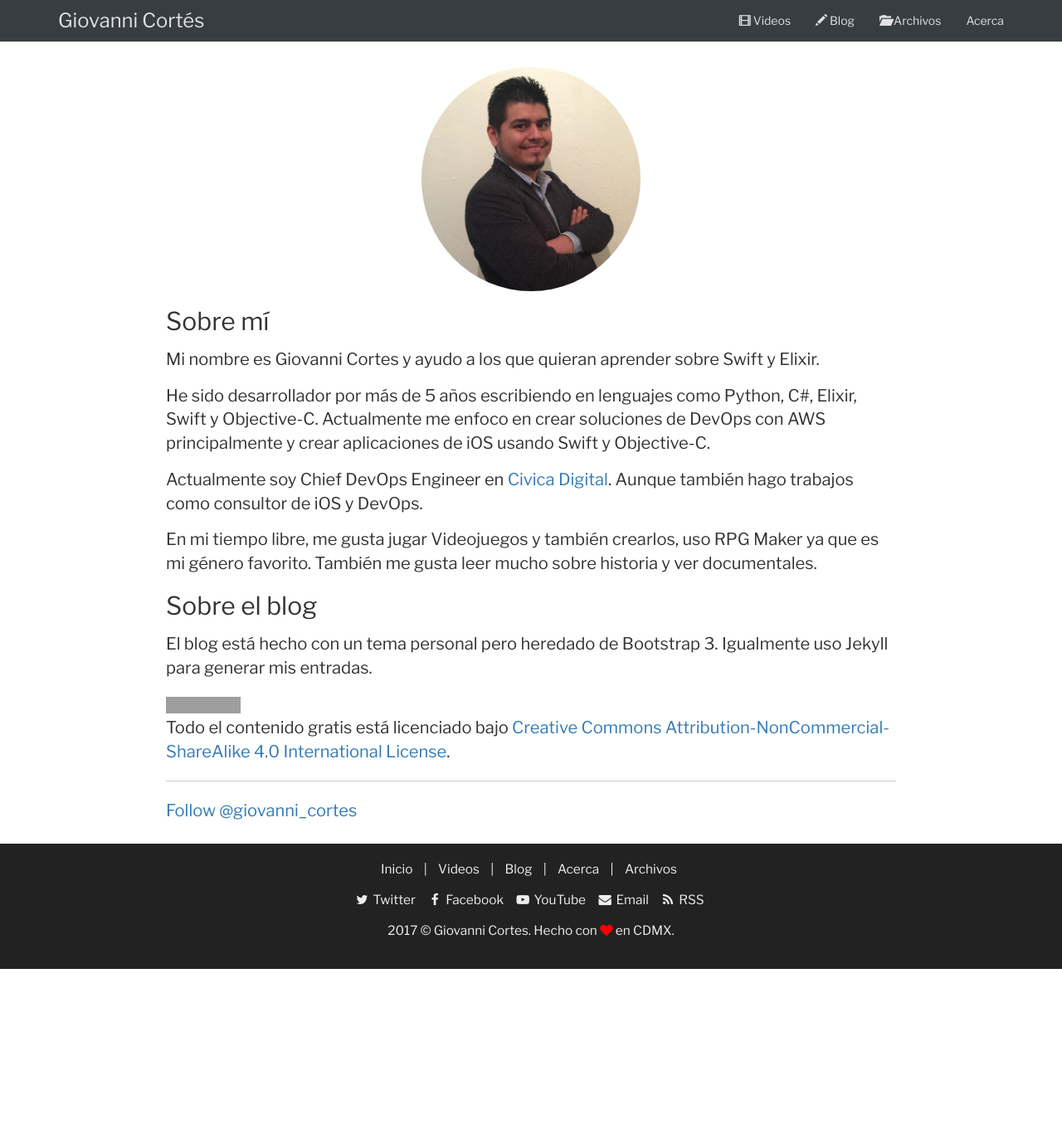
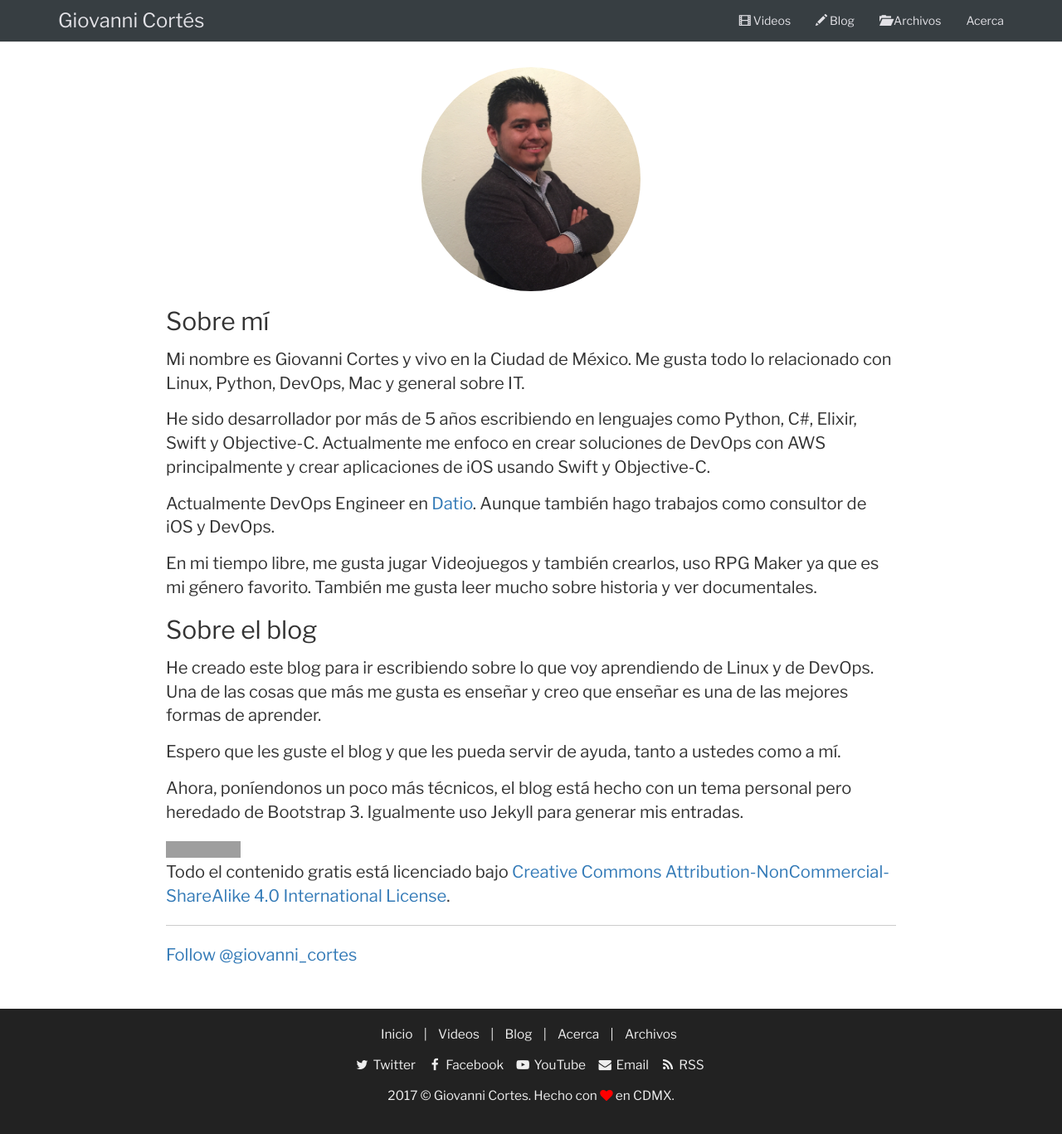
Before and after one commit to Gidrek/giovannicortes_old, a Jekyll site: the page built from acerca.html, in a window 1280 px wide. Shown: the whole page at 83% size. Built offline with Jekyll 4.4.1, drawn with Linux system fonts in a browser that asks for light colours; some web fonts are replaced; comment, search, counter and statistics services are not loaded; before the commit the page ends 1168 px from its top, so only the background shows below that; grey boxes are pictures that could not be loaded.

Commit message:
Changed some description

```diff
--- a/_config.yml
+++ b/_config.yml
@@ -17,7 +17,7 @@ title: Giovanni Cortes
 site_autor: Giovanni Cortes
 email: me@giovannicortes.com
 description: > # this means to ignore newlines until "baseurl:"
-  Pensamientos sobre Linux, DevOps, Python y más...
+  Aprendiendo sobre administración Linux y DevOps
 baseurl: "" # the subpath of your site, e.g. /blog
 url: "https://giovannicortes.com" # the base hostname & protocol for your site, e.g. http://example.com
 twitter_username: giovanni_cortes
--- a/acerca.html
+++ b/acerca.html
@@ -8,7 +8,8 @@ permalink: /acerca/
 
 <h2>Sobre mí</h2>
 
-<p>Mi nombre es Giovanni Cortes y ayudo a los que quieran aprender sobre Swift y Elixir.</p>
+<p>Mi nombre es Giovanni Cortes y vivo en la Ciudad de México. Me gusta todo lo relacionado con Linux, Python, DevOps, Mac y general
+sobre IT.</p>
 
 <p>
   He sido desarrollador por más de 5 años escribiendo en lenguajes como
@@ -17,7 +18,7 @@ permalink: /acerca/
 </p>
 
 <p>
-  Actualmente soy Chief DevOps Engineer en <a href="http://civica.digital" target="_blank">Civica Digital</a>. Aunque también hago trabajos como consultor de iOS y DevOps.
+  Actualmente DevOps Engineer en <a href="http://datiobd.com" target="_blank">Datio</a>. Aunque también hago trabajos como consultor de iOS y DevOps.
 </p>
 
 <p>
@@ -29,7 +30,16 @@ permalink: /acerca/
 
 <h2>Sobre el blog</h2>
 
-<p>El blog está hecho con un tema personal pero heredado de Bootstrap 3. Igualmente uso Jekyll para generar mis entradas.</p>
+<p>
+ He creado este blog para ir escribiendo sobre lo que voy aprendiendo de Linux y de DevOps. Una de las cosas que más me gusta es enseñar y creo que
+ enseñar es una de las mejores formas de aprender.
+</p>
+
+<p>
+  Espero que les guste el blog y que les pueda servir de ayuda, tanto a ustedes como a mí.
+</p>
+
+<p>Ahora, poníendonos un poco más técnicos, el blog está hecho con un tema personal pero heredado de Bootstrap 3. Igualmente uso Jekyll para generar mis entradas.</p>
 
 <a rel="license" href="http://creativecommons.org/licenses/by-nc-sa/4.0/"><img alt="Creative Commons License" style="border-width:0" src="https://i.creativecommons.org/l/by-nc-sa/4.0/88x31.png" /></a><br>
 Todo el contenido gratis está licenciado bajo <a rel="license" href="http://creativecommons.org/licenses/by-nc-sa/4.0/">Creative Commons Attribution-NonCommercial-ShareAlike 4.0 International License</a>.
@@ -42,3 +52,7 @@ Todo el contenido gratis está licenciado bajo <a rel="license" href="http://cre
   data-size="large">
 Follow @giovanni_cortes</a>
 </p>
+
+{% if jekyll.environment == 'production' %}
+  {% include disqus_comments.html %}
+{% endif %}
--- a/index.html
+++ b/index.html
@@ -5,7 +5,7 @@ title: Pensamientos sobre Linux, DevOps, Python y más...
 <div class="index-wrapper">
 
     <div class="jumbotron">
-        <h1>Pensamientos sobre Linux, DevOps, Python y más...</h1>
+        <h1>Aprendiendo a administrar Linux y DevOps</h1>
 
         <p>
             Escribo sobre DevOps, Linux, Python y en general sobre Software Libre.
--- a/videos.html
+++ b/videos.html
@@ -4,14 +4,14 @@ title: Acerca
 permalink: /videos/
 ---
 
-<h1>Ve videos y screencasts gratis sobre Swift, Elixir y Programación en
+<h1>Ve videos y screencasts gratis sobre Linux, DevOps y Python en
 mi canal de YouTube
 </h1>
 
 <img src="/assets/img/screencasts.jpg" alt="Screencasts" class="img-responsive featured"></img>
 
 
-<p>Mi canal de YouTube tiene varios videos sobre Swift, Elixir y Tips de Programación que puedes disfrutar.</p>
+<p>Mi canal de YouTube tiene varios videos sobre Linux, Devops, Python y tips y trucos sobre Linux y Mac que puedes disfrutar.</p>
 
 <p>Subo un video cada semana y trato de que sean pequeños y entendibles para que sean aprovechados de la mejor manera.
 </p>
```
Also changed, not shown: _posts/2017-08-18-desplegar-nfs-en-centos-07.md (+1 -1 lines).
